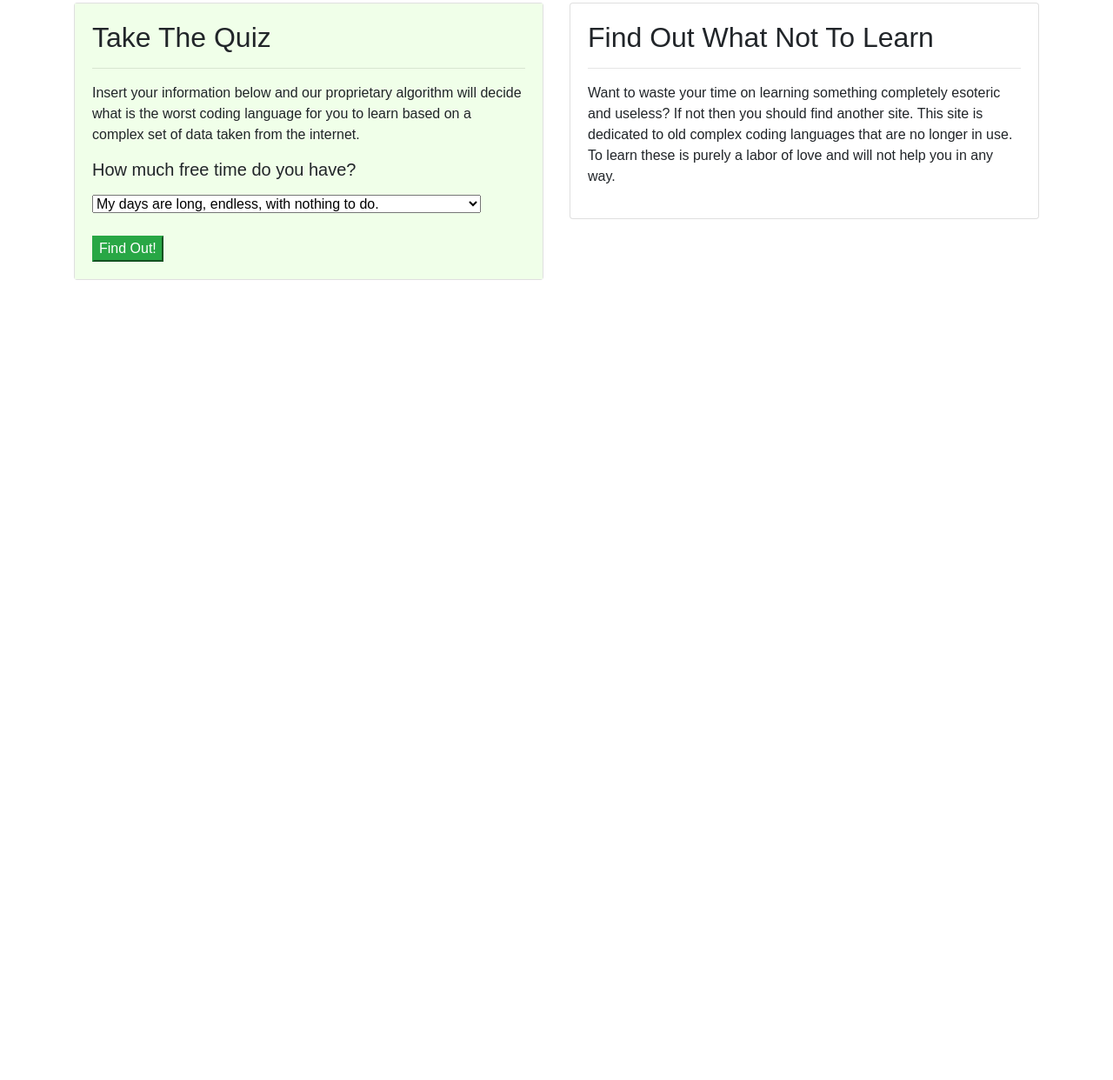
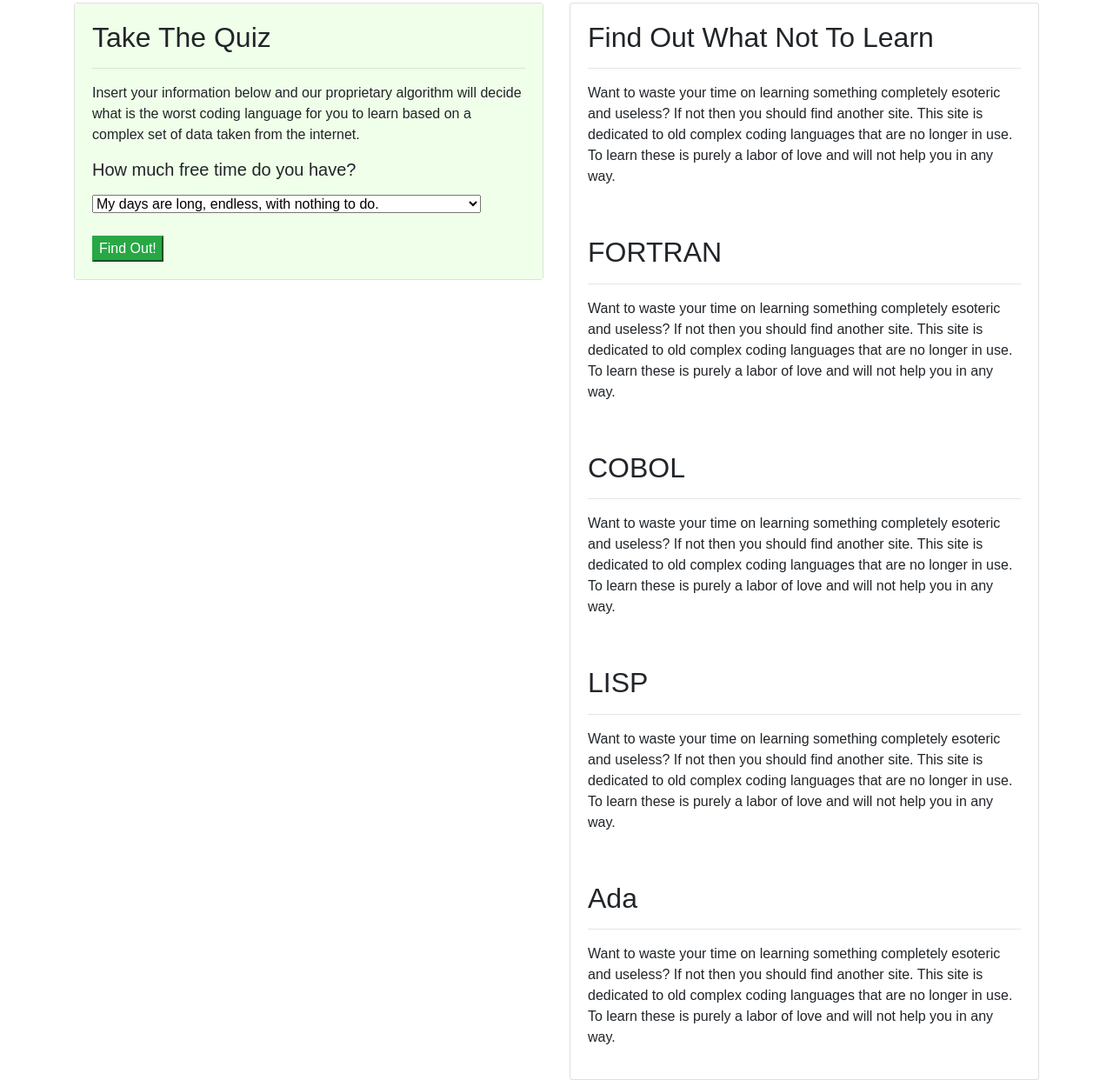
Before and after one commit to simpledimplejohn/LanguageSuggester, a plain HTML site: page index.html in a window 1280 px wide. Shown: the part 282-1524 px from the top of the page at 87% size. Before the commit the page ends 800 px from the top, so only its background shows below. Drawn offline with Linux system fonts and the light colour scheme; a web font is replaced by a local one.

Commit message:
add code language card bodies

```diff
--- a/index.html
+++ b/index.html
@@ -43,7 +43,7 @@
         </div>
       </div>
 
-      <!-- ---------------Blank Card------------------------------------------------------------ -->
+<!-- -----Blank Card-------------------------- -->
       <div class="col-md-6">
         <div class="card">
           <div class="card-body" id="blank">
@@ -51,13 +51,38 @@
             <hr>
             <p>Want to waste your time on learning something completely esoteric and useless?  If not then you should find another site.  This site is dedicated to old complex coding languages that are no longer in use.  To learn these is purely a labor of love and will not help you in any way.</p>
           </div>
-        </div>
-      </div>
-    </div>
+          <div class="card-body" id="fortran">
+            <h2 class="card-title">FORTRAN</h2>
+            <hr>
+            <p>Want to waste your time on learning something completely esoteric and useless?  If not then you should find another site.  This site is dedicated to old complex coding languages that are no longer in use.  To learn these is purely a labor of love and will not help you in any way.</p>
+          </div>
+          <div class="card-body" id="cobol">
+            <h2 class="card-title">COBOL</h2>
+            <hr>
+            <p>Want to waste your time on learning something completely esoteric and useless?  If not then you should find another site.  This site is dedicated to old complex coding languages that are no longer in use.  To learn these is purely a labor of love and will not help you in any way.</p>
+          </div>
+          <div class="card-body" id="lisp">
+            <h2 class="card-title">LISP</h2>
+            <hr>
+            <p>Want to waste your time on learning something completely esoteric and useless?  If not then you should find another site.  This site is dedicated to old complex coding languages that are no longer in use.  To learn these is purely a labor of love and will not help you in any way.</p>
+          </div>
+          <div class="card-body" id="Ada">
+            <h2 class="card-title">Ada</h2>
+            <hr>
+            <p>Want to waste your time on learning something completely esoteric and useless?  If not then you should find another site.  This site is dedicated to old complex coding languages that are no longer in use.  To learn these is purely a labor of love and will not help you in any way.</p>
+          </div>
 
 
 
 
+        </div>
+
+
+
+
+
+      </div>
+    </div>
   </div>
 </body>
 </html>
```
